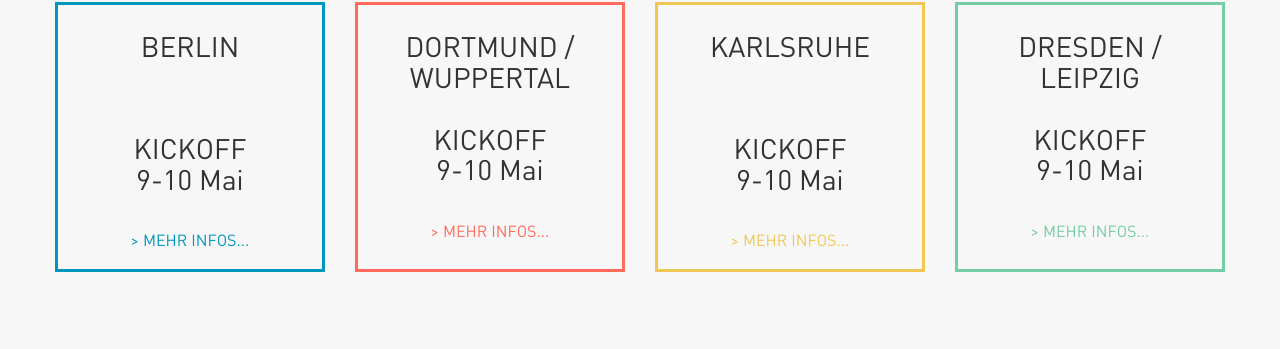
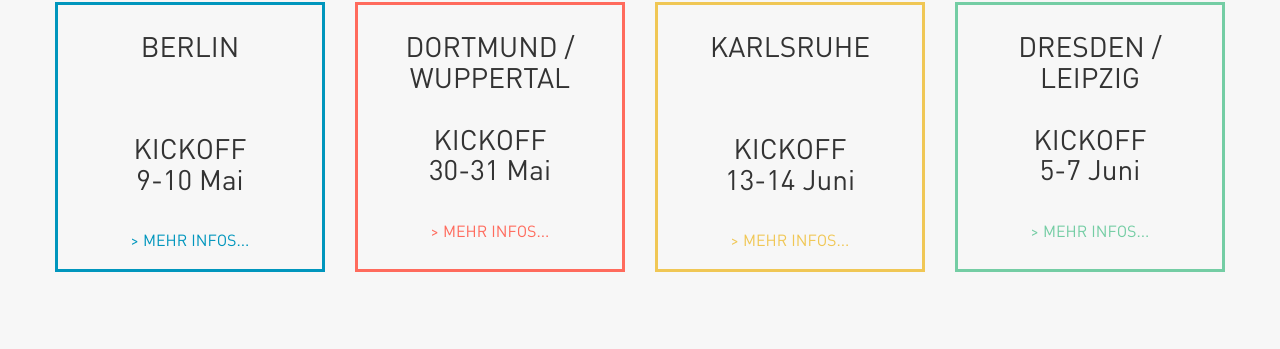
Before and after one commit to okfde/hackyourcity, a Jekyll site: the page built from index.html, in a window 1280 px wide and 900 px high, scrolled down 1053 px. Shown: the part 101-450 px from the top of the window. Built offline with Jekyll 4.4.1, drawn with Linux system fonts in a browser that asks for light colours; nearby versions of some CDN libraries.

Commit message:
Eventdatum
Sorry vergessen die Eventdaten zu ändern!

```diff
--- a/index.html
+++ b/index.html
@@ -67,7 +67,7 @@
                 </div>
                 <div class="panel-body ">
                   <h2 class="event-title">Kickoff</h2>
-                  <h3 class="event-date" >9-10 Mai</h3>
+                  <h3 class="event-date" >30-31 Mai</h3>
                 </div>
                 <div class="panel-footer">
                   <a class="link-more" href="labs/dortmund-wuppertal">&gt; Mehr Infos...</a>
@@ -85,7 +85,7 @@
                 </div>
                 <div class="panel-body">
                   <h2 class="event-title">Kickoff</h2>
-                  <h3 class="event-date" >9-10 Mai</h3>
+                  <h3 class="event-date" >13-14 Juni</h3>
                 </div>
                 <div class="panel-footer">
                   <a class="link-more" href="labs/karlsruhe">&gt; Mehr Infos...</a>
@@ -102,7 +102,7 @@
                 </div>
                 <div class="panel-body">
                   <h2 class="event-title">Kickoff</h2>
-                  <h3 class="event-date" >9-10 Mai</h3>
+                  <h3 class="event-date" >5-7 Juni</h3>
                 </div>
                 <div class="panel-footer">
                   <a class="link-more" href="labs/dresden-leipzig">&gt; Mehr Infos...</a>
```
